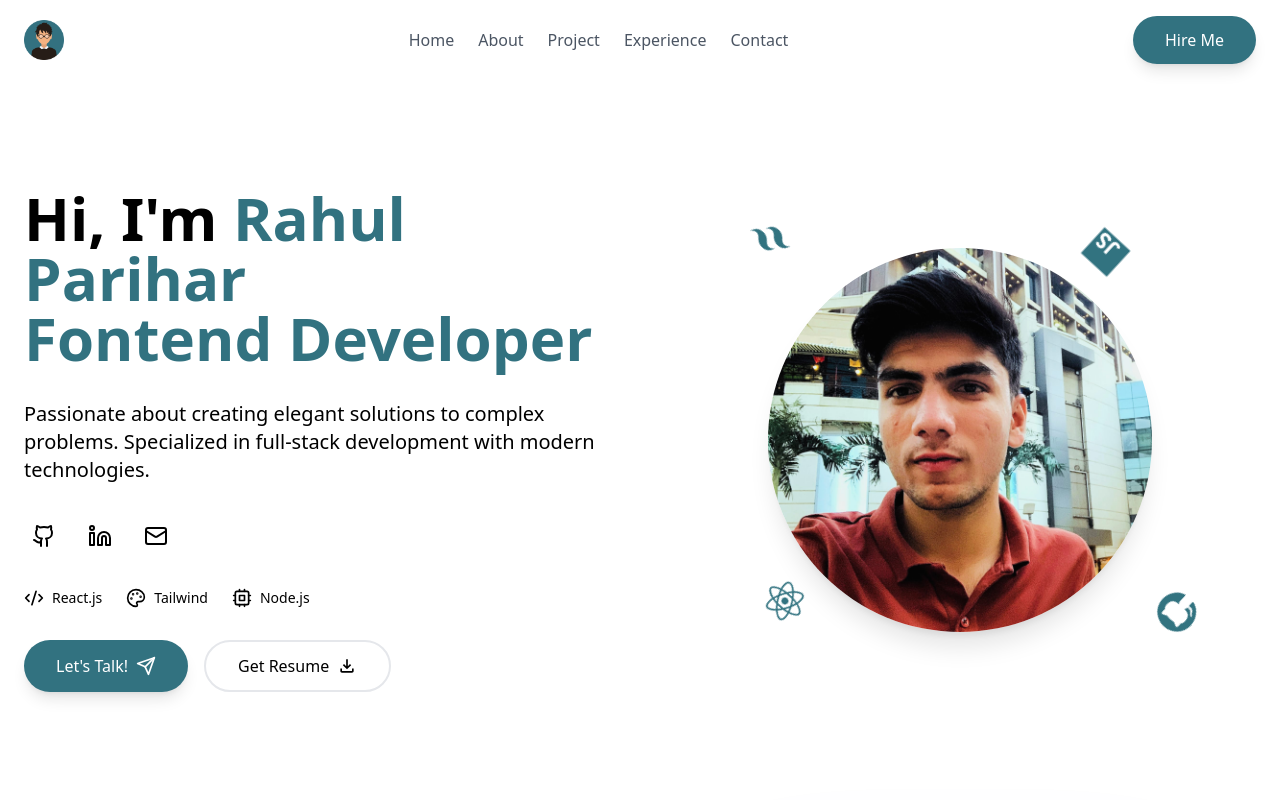
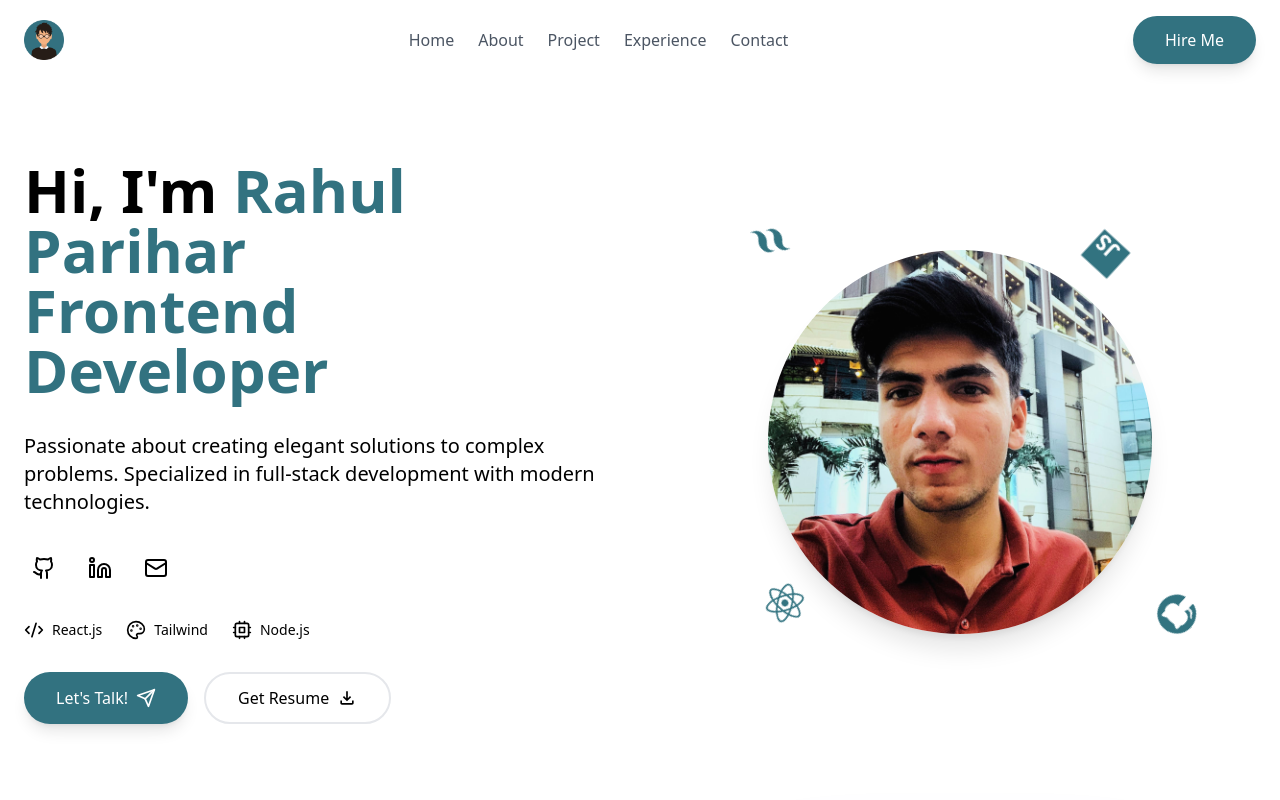
Before and after one commit to rahulparihar-del/Personal-Portfolio, a React (Vite) app: page / in a window 1280 px wide. Shown: the top 800 px of the page. Built offline with nearby package versions, Linux system fonts and the light colour scheme.

Commit message:
resolved

```diff
--- a/src/components/Hero/Hero.tsx
+++ b/src/components/Hero/Hero.tsx
@@ -17,7 +17,7 @@ const Hero: React.FC = () => {
           <HeroImage src={user} alt="Coding workspace" />
         </div>
         <div className="space-y-8">
-          <GradientTitle name="Rahul Parihar" role="Fontend Developer" />
+          <GradientTitle name="Rahul Parihar" role="Frontend Developer" />
           <p className="text-xl text-black">
             Passionate about creating elegant solutions to complex problems.
             Specialized in full-stack development with modern technologies.
```
